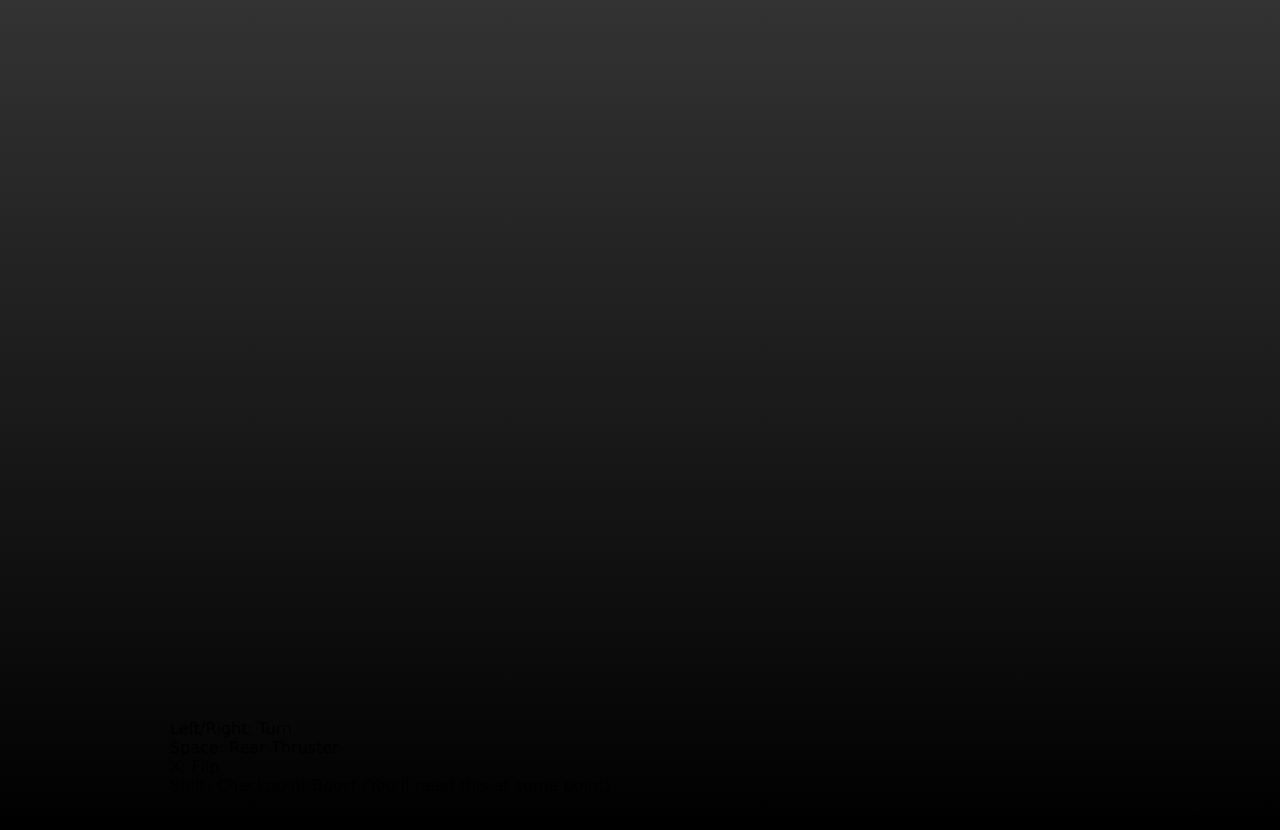
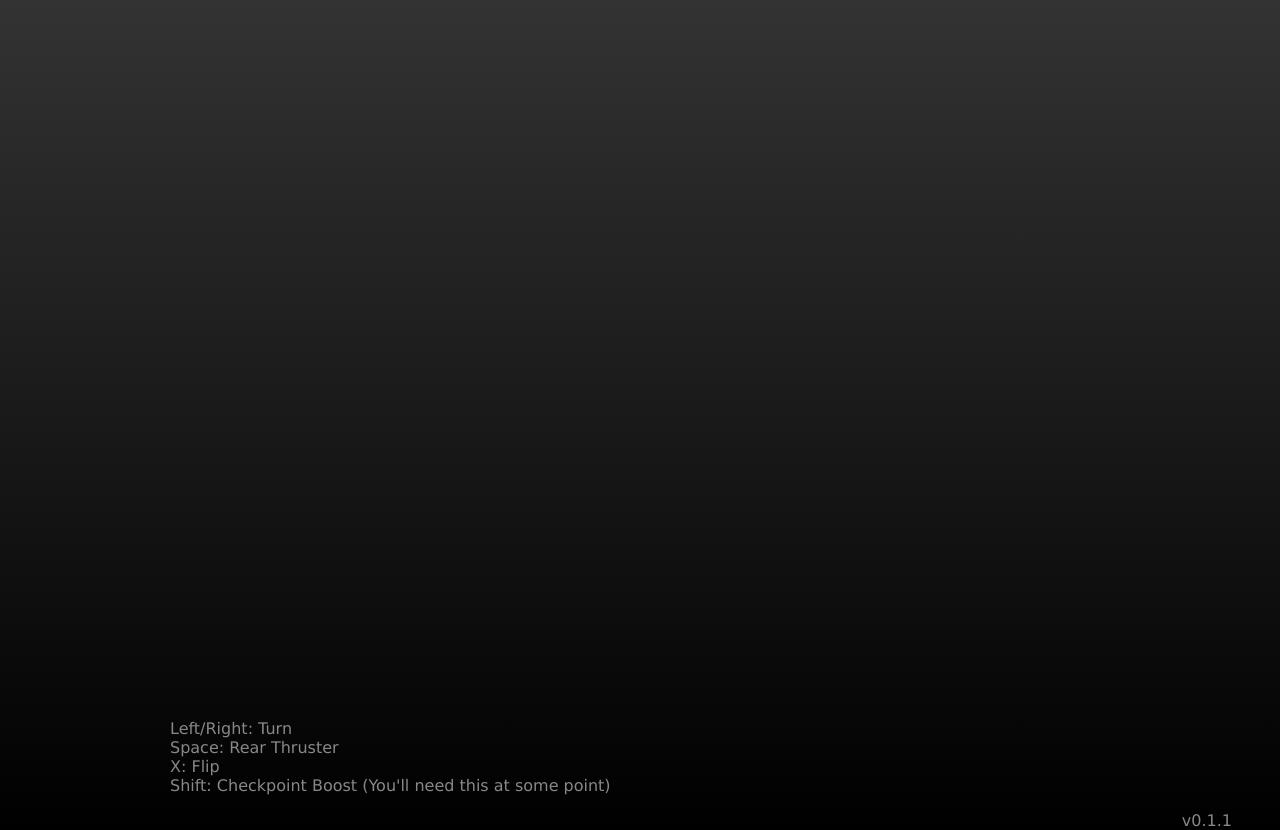
Before and after one commit to markv12/markv12.com, a PHP site: page /SpaceGame/index.html in a window 1280 px wide. Shown: the part 21-851 px from the top of the page. Run offline with PHP 8.4, Linux system fonts and the light colour scheme; some libraries are stand-ins or nearby versions.

Commit message:
Fixed Text color issue
ugg.

```diff
--- a/SpaceGame/index.html
+++ b/SpaceGame/index.html
@@ -98,6 +98,7 @@
 					</div>
 				</div>
 			</div>
+			<br/>
 			<p id='controls'>Left/Right: Turn
 				<br/>Space: Rear Thruster
 				<br/>X: Flip
--- a/SpaceGame/stylesheet.css
+++ b/SpaceGame/stylesheet.css
@@ -4,6 +4,7 @@ html {
 
 body {
 	font-family: Verdana, Arial, sans-serif;
+	color:#888888;
 	text-align: center;
 	height: 100%;
 	background-color:black;
```
